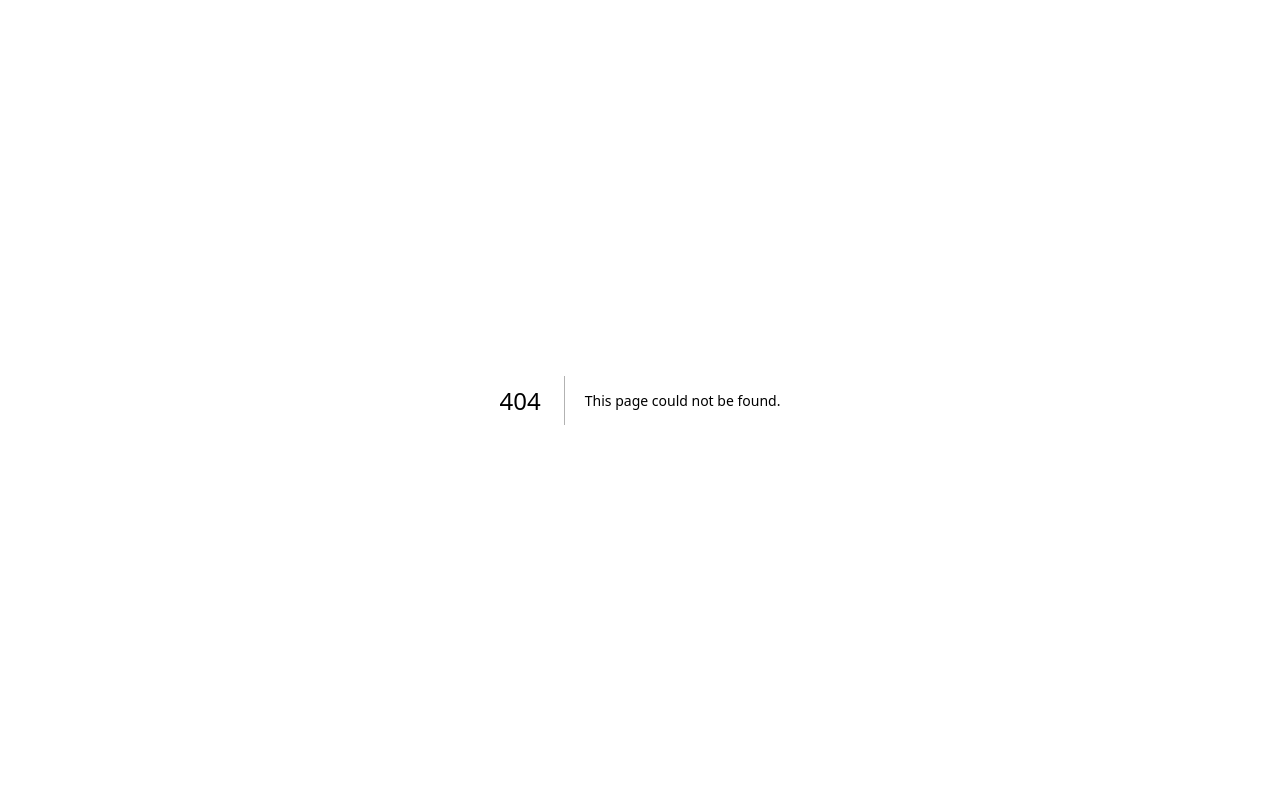
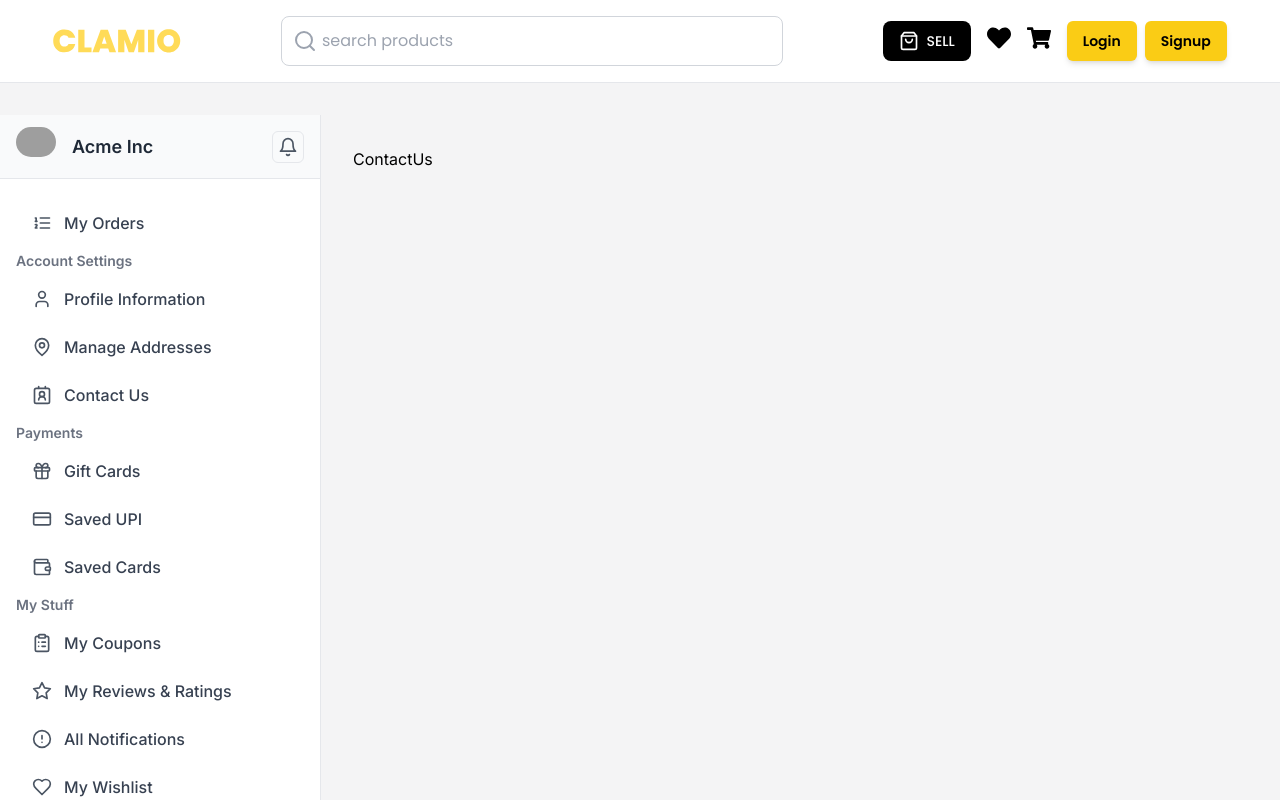
Before and after one commit to Tirthankar03/clamio-nextjs, a Next.js app: page /your_account/contact-us in a window 1280 px wide. Before the commit this address had no page. Shown: the top 800 px of the page. Built offline with nearby package versions, Linux system fonts and the light colour scheme; grey boxes are pictures that could not be loaded; what tailwindcss-debug-screens would draw is missing.

Commit message:
contact-us in your_account initialized

```diff
--- /dev/null
+++ b/app/your_account/contact-us/page.tsx
@@ -0,0 +1,9 @@
+import React from 'react'
+
+const ContactUs = () => {
+  return (
+    <div>ContactUs</div>
+  )
+}
+
+export default ContactUs
--- a/components/shared/Sidebar.tsx
+++ b/components/shared/Sidebar.tsx
@@ -65,7 +65,7 @@ const Sidebar = () => {
               <span className="font-medium">Manage Addresses</span>
             </Link>
             <Link
-              href="#"
+              href="/your_account/contact-us"
               className="flex items-center gap-3 rounded-lg px-4 py-2 hover:bg-yellow-300 transition-all text-gray-700"
             >
               <Contact2 className="h-5 w-5 text-gray-600" />
```
